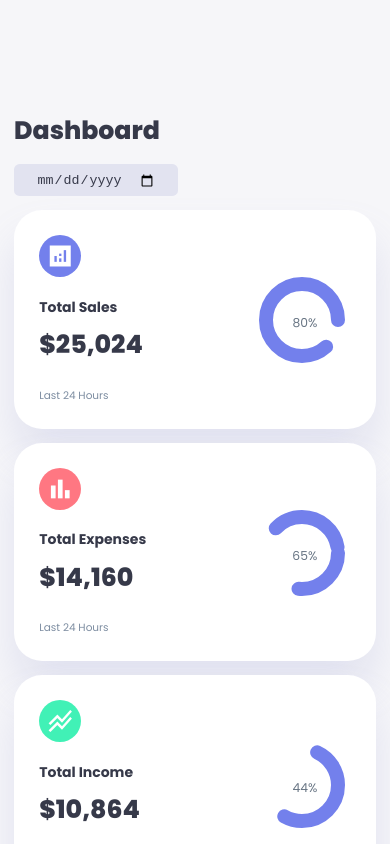
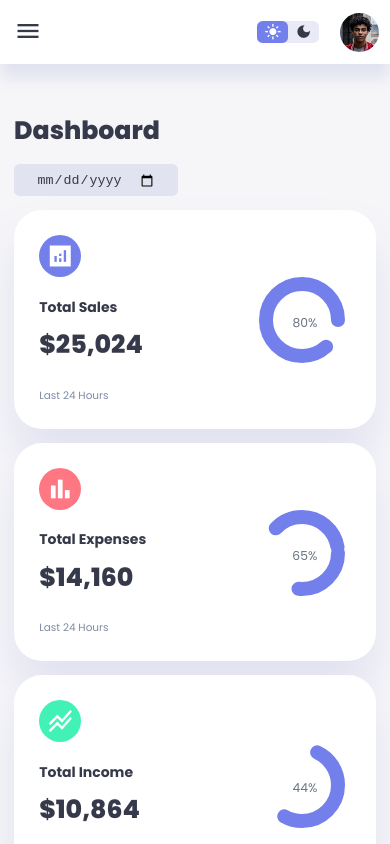
Before and after one commit to vtorresm/admin-dashboard, a plain HTML site: page index.html in a window 390 px wide. Shown: the top 844 px of the page. Drawn offline with Linux system fonts and the light colour scheme.

Commit message:
Corrigiendo bugs

```diff
--- a/css/styles.css
+++ b/css/styles.css
@@ -639,12 +639,12 @@ main .recent-orders a {
     margin: 0 auto 4rem;
   }
 
-  .right top {
+  .right .top {
     position: fixed;
     top: 0;
     left: 0;
     align-items: center;
-    padding: 0 0-8rem;
+    padding: 0 0.8rem;
     height: 4.6rem;
     background: var(--color-white);
     width: 100%;
--- a/index.html
+++ b/index.html
@@ -16,7 +16,7 @@
       <div class="top">
         <div class="logo">
           <img src="./images/logo.png"">
-          <h2>EGA <span class=" danger">TOR</span></h2>
+          <h2>EGA <span class="danger">TOR</span></h2>
         </div>
         <div class="close" id="close-btn">
           <span class="material-icons-sharp">close</span>
@@ -185,6 +185,7 @@
         <a href="#">Show All</a>
       </div>
     </main>
+    <!-- END OF MAIN -->
     <div class="right">
       <div class="top">
         <button id="menu-btn">
@@ -288,6 +289,8 @@
       </div>
     </div>
   </div>
+
+  <script src="./js/index.js"></script>
 </body>
 
 </html>
```
